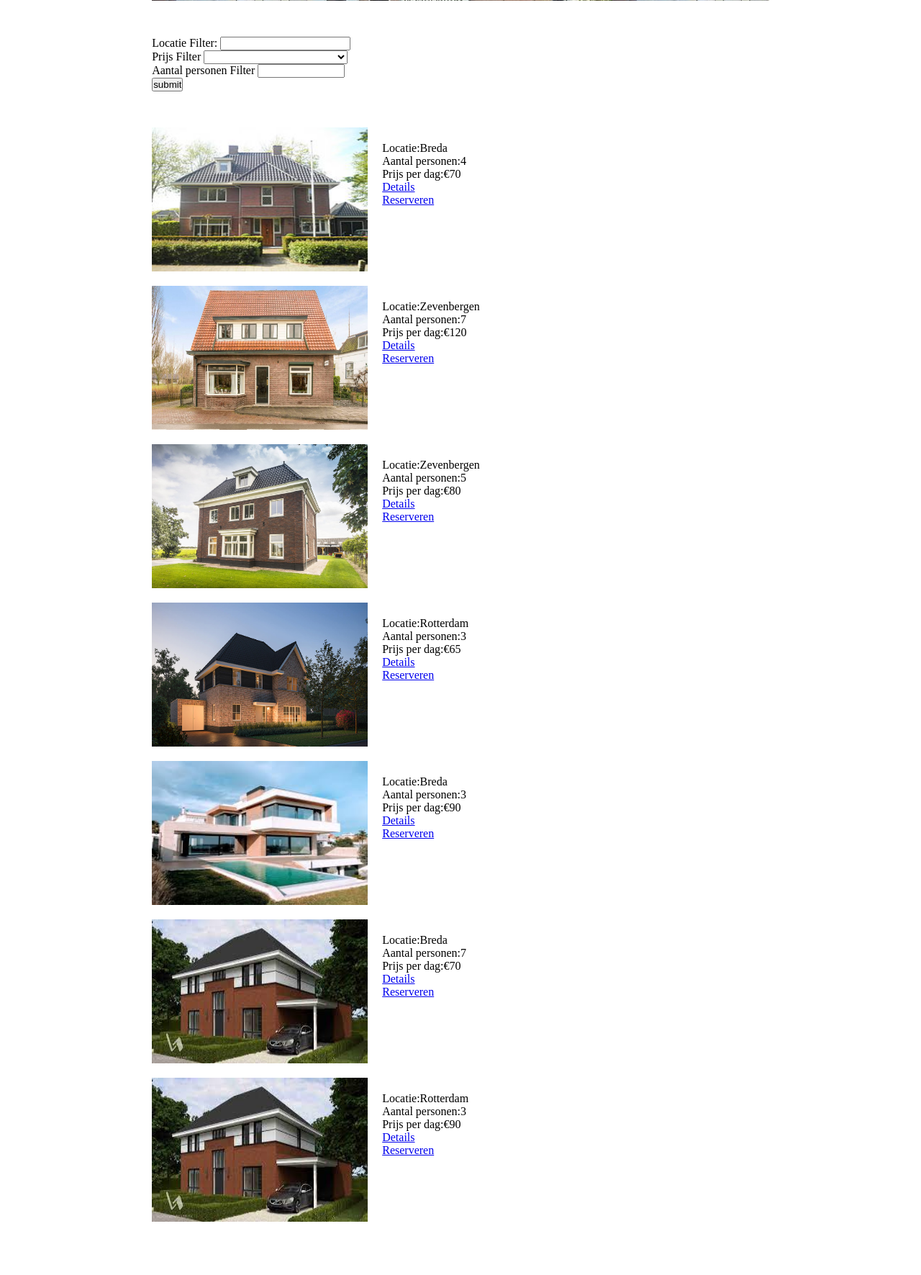
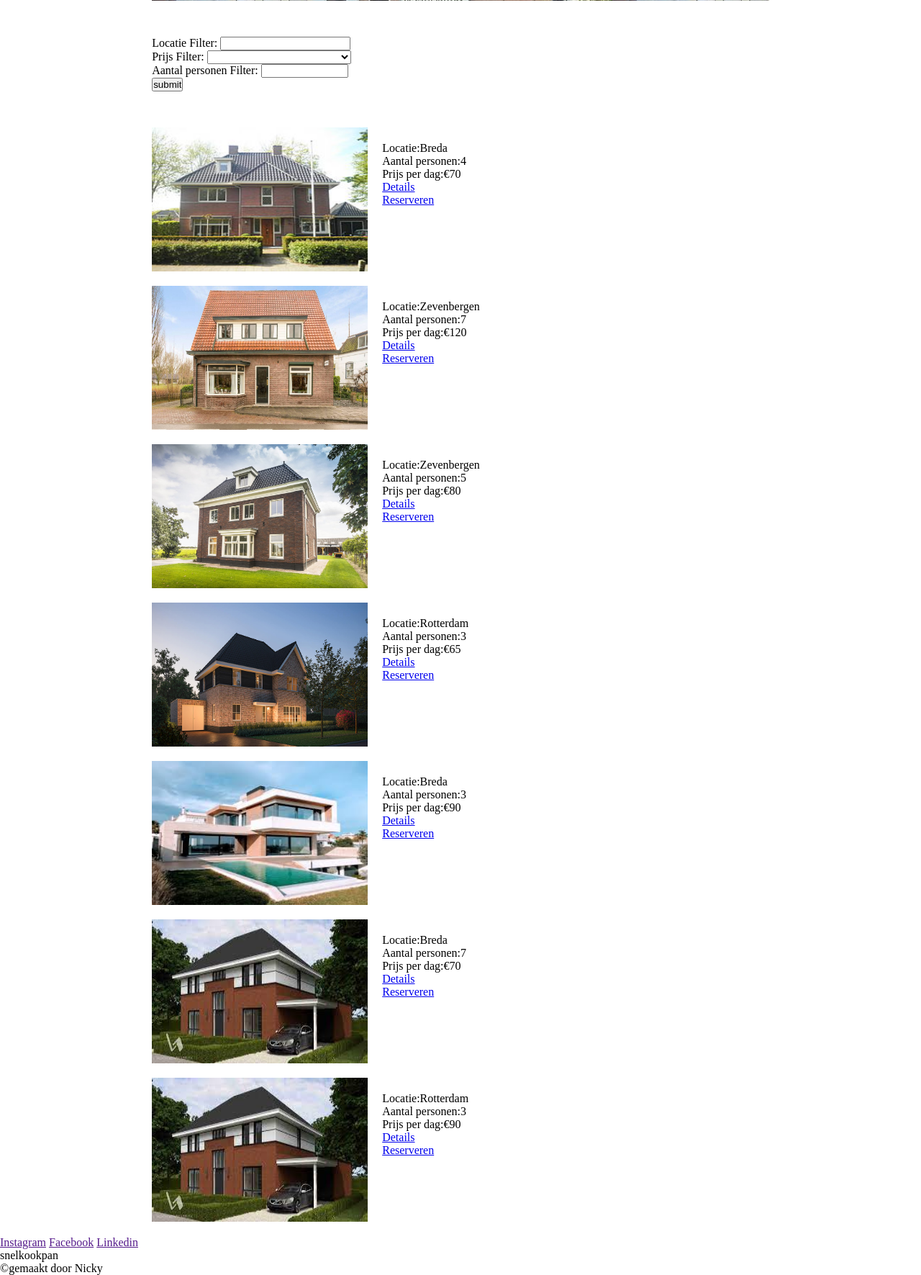
Before and after one commit to NickySlager/Snelkookpan, a PHP site: page /snelkookpan/ in a window 1280 px wide. Shown: the part 386-2157 px from the top of the page at 72% size. Before the commit the page ends 2083 px from the top, so only its background shows below. Run offline with PHP 8.4, Linux system fonts and the light colour scheme; data comes from the database, SQL or seed files in the repository.

Commit message:
footer toegevoegt

```diff
--- a/footer.php
+++ b/footer.php
@@ -1,3 +1,13 @@
 <footer>
-
+    <div class="div3">
+    <div class="social-media">
+        <a href=""><i class="fab fa-instagram"></i> Instagram</a>
+        <a href=""><i class="fab fa-brands fa-facebook-square"></i> Facebook</a>
+        <a href=""><i class="fab fa-brands fa-linkedin"></i> Linkedin</a>
+    </div>
+    <div class="contact-info">
+        <p>snelkookpan</p>
+    </div>
+    <p>©gemaakt door Nicky</p>
+    </div>
 </footer>
--- a/index.php
+++ b/index.php
@@ -12,22 +12,30 @@
                 <form action ="backend/backendController.php" method="post">
                     <input type="hidden" name="action" value="filter">
                     <div class="form-group">
+                        <div class="div1">
                         <label for="filter">Locatie Filter:</label>
                             <input type="text" name="locatie-filter" id ="locatie-filter">
+                            </div>
                     </div>
                     <div class="form-group">
-                        <label for ="prijsfilter">Prijs Filter</label>
+                        <div class="div1">
+                        <label for ="prijsfilter">Prijs Filter:</label>
                             <select id ="prijs-filter" name="prijs-filter" style="width:200px;">
                                 <option value="" selected="selected" hidden="hidden"></option>
                                 <option value="0">Van hoog naar laag</option>
                                 <option value ="1">Van laag naar hoog</option>
                             </select>
+                            </div>
                     </div>
                     <div class="form-group">
-                       <label for="personen-filter">Aantal personen Filter</label>
-                       <input type="number" min="0" name="personen-filter" id="personen-filter" style="width:117px;">
+                        <div class="div1">
+                            <label for="personen-filter">Aantal personen Filter:</label>
+                            <input type="number" min="0" name="personen-filter" id="personen-filter" style="width:117px;">
+                        </div>
+                        <div class="div2">
+                        <input type="submit" name="submit" value="submit">
+                        </div>
                     </div>
-                        <input type="submit" name="submit" value="submit">
                     </form>
        </div>
         <div class="overzicht-huizen">
```
